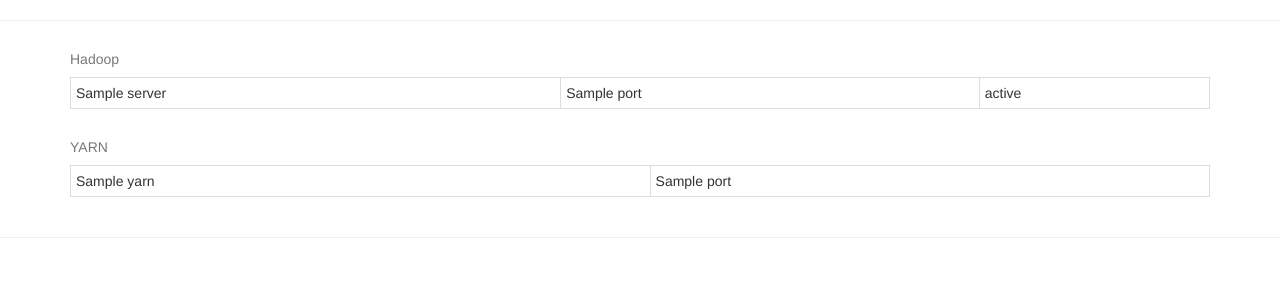
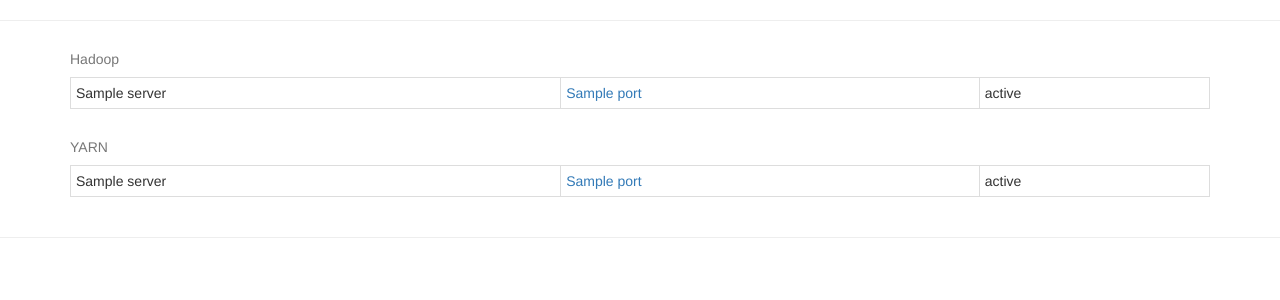
Before and after one commit to gavinln/spark_ubuntu, a Flask app: template python/templates/hello1.html in a window 1280 px wide. Shown: the top 300 px of the page. Run offline with Flask 2, Linux system fonts and the light colour scheme; the template is opened without the code that fills it: most values are stand-ins (such as "Sample title", 1, 10 or a date in 2020); some libraries are stand-ins or nearby versions.

Commit message:
improved templatest

```diff
--- a/docker/spark/fig.yml
+++ b/docker/spark/fig.yml
@@ -9,5 +9,7 @@ python:
         - "50090:50090"
         - "8080:8080"
         - "8081:8081"
+        - "50010:50010"
+        - "50020:50020"
     #volumes:
     #    - .:/notebook-dir/shared
--- a/python/server_list.py
+++ b/python/server_list.py
@@ -1,5 +1,6 @@
 from flask import Flask
 from flask import render_template
+import flask
 
 import urllib
 
@@ -25,10 +26,13 @@ class ServerInfo(object):
     def __init__(self, server, port, status):
         self.name = server
         self.port = port
-        code = urllib.urlopen("http://127.0.0.1:%s" % self.port).getcode()
-        if code == 200:
-            self.status = True
-        else:
+        try:
+            code = urllib.urlopen("http://127.0.0.1:%s" % self.port).getcode()
+            if code == 200:
+                self.status = True
+            else:
+                self.status = False
+        except:
             self.status = False
 
     def __str__(self):
@@ -52,11 +56,15 @@ class ServerList(list):
 
 @app.route('/')
 def hello_world():
-    #return 'Hello World!'
+    urlHostPort = flask.request.host.split(':')
+    url_base = 'http://%s' % urlHostPort[0]
+
     hadoopList = ServerList.initialize(hadoop)
+    yarnList = ServerList.initialize(yarn)
     return render_template('hello1.html',
+                           url_base=url_base,
                            hadoop=hadoopList,
-                           yarn=yarn)
+                           yarn=yarnList)
 
 
 if __name__ == '__main__':
--- a/python/templates/hello1.html
+++ b/python/templates/hello1.html
@@ -24,8 +24,9 @@
             <tbody>
                 {% for server in hadoop %}
                 <tr><td>{{ server.name }}</td>
-                    <td>{{ server.port}}</td>
-                    <td>{{ server.status}}</td></tr>
+                    <td><a href="{{ url_base }}:{{ server.port}}"
+                            target="_blank">{{ server.port }}</a></td>
+                    <td>{{ server.status }}</td></tr>
                 {% endfor %}
             </tbody>
         </table>
@@ -34,9 +35,11 @@
         <table class="table table-condensed table-bordered">
             <caption>YARN</caption>
             <tbody>
-                {% for name, port in yarn %}
-                <tr><td>{{ name }}</td>
-                    <td>{{ port}}</td></tr>
+                {% for server in yarn %}
+                <tr><td>{{ server.name }}</td>
+                    <td><a href="{{ url_base }}:{{ server.port}}"
+                            target="_blank">{{ server.port }}</a></td>
+                    <td>{{ server.status }}</td></tr>
                 {% endfor %}
             </tbody>
         </table>
```
